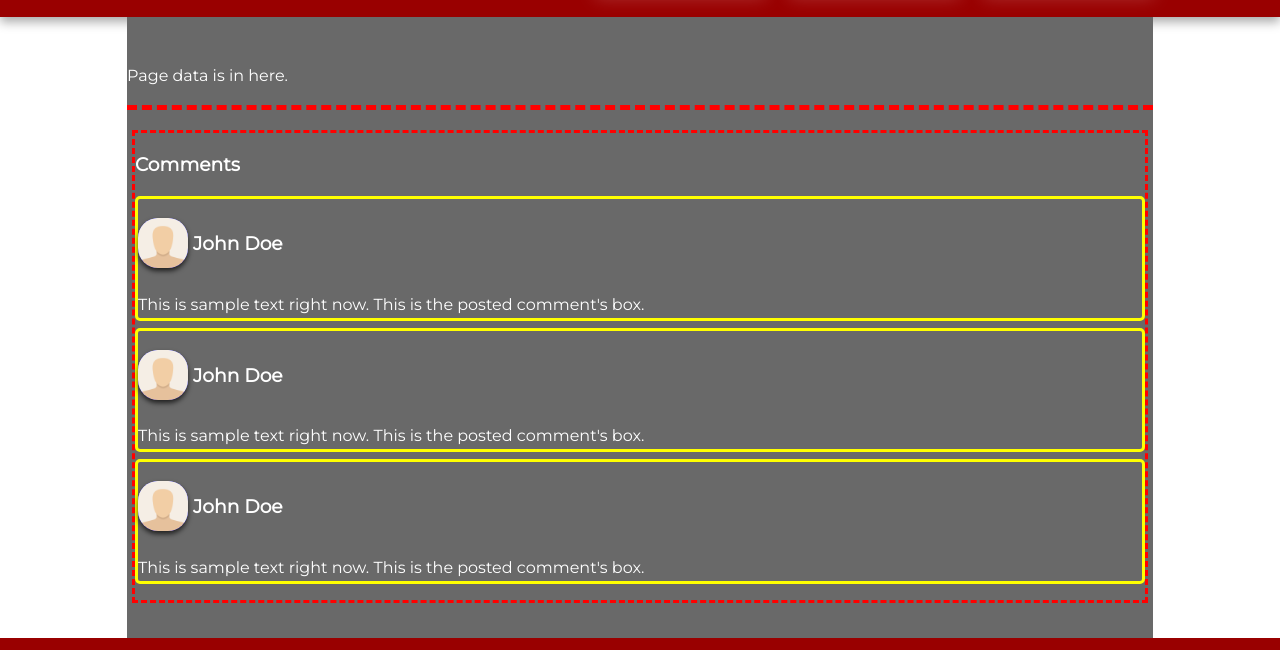
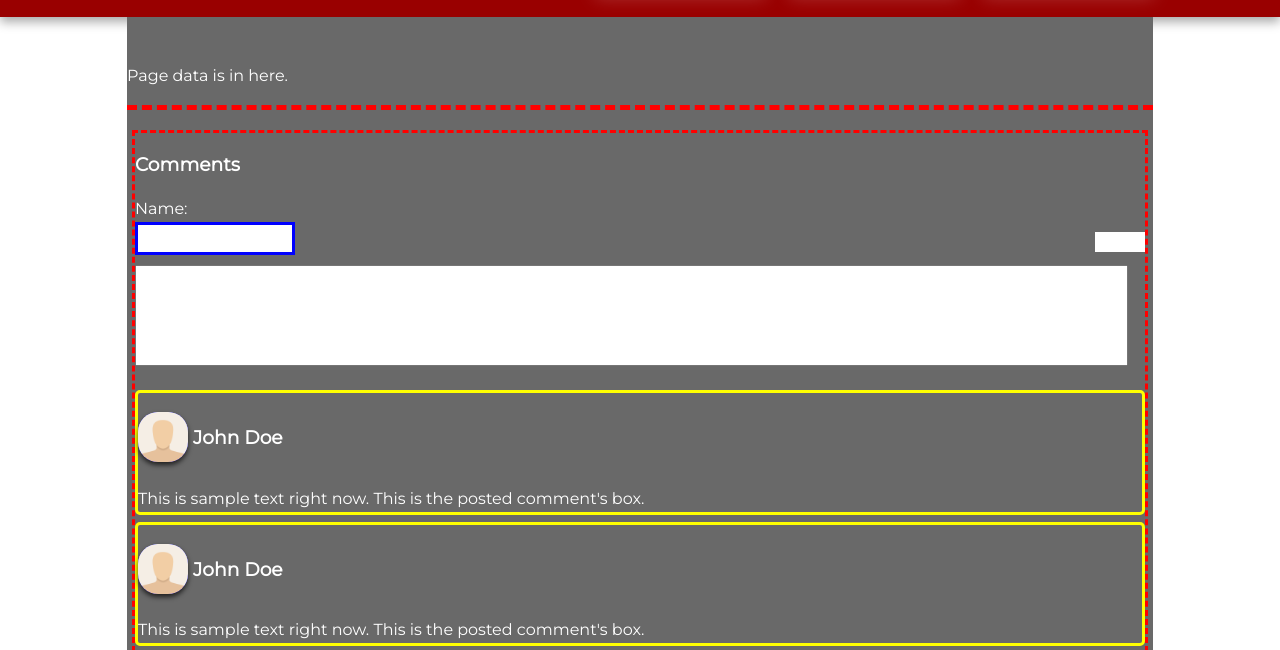
Before and after one commit to jorgeAcosta2/blogProject, a plain HTML site: page index.html in a window 1280 px wide. Shown: the part 79-729 px from the top of the page. Drawn offline with nearby package versions, Linux system fonts and the light colour scheme.

Commit message:
more formatting with css and html

```diff
--- a/index.html
+++ b/index.html
@@ -43,6 +43,12 @@
                 </div>
                 <div id="comment-wrapper">
                     <h3 class="comment-title">Comments</h3>
+                        <form action="#">
+                            <legend class="username-legend">Name:</legend>
+                            <input  class="comment-box-username" type="text"></input>
+                            <div class="submitbutton-container"></div>
+                            <textarea class="comment-box-textarea"></textarea>
+                        </form>
                     <div class="comment-list">
                         <ul class="comment-holder-ul">
                             <li class="comment-holder" id="_1">
--- a/styles.css
+++ b/styles.css
@@ -61,3 +61,30 @@ li.comment-holder:hover .deletebutton-holder{
 .deletebutton-holder:hover{
     opacity: 1;
 }
+
+/***** Comment Textbox *****/
+textarea.comment-box-textarea{
+    color: black;
+    width: 97.7%;
+    height: 95px;
+    resize: none;
+}
+
+textarea.comment-box-textarea:hover{
+    border: solid red;
+}
+input.comment-box-username{
+    margin-bottom: 10px;
+    width: 150px;
+    height: 25px;
+    border: solid blue;
+    color: black;
+}
+
+.submitbutton-container{
+    height: 20px;
+    width: 50px;
+    background: white;
+    float: right;
+    margin-top: 10px;
+}
```
